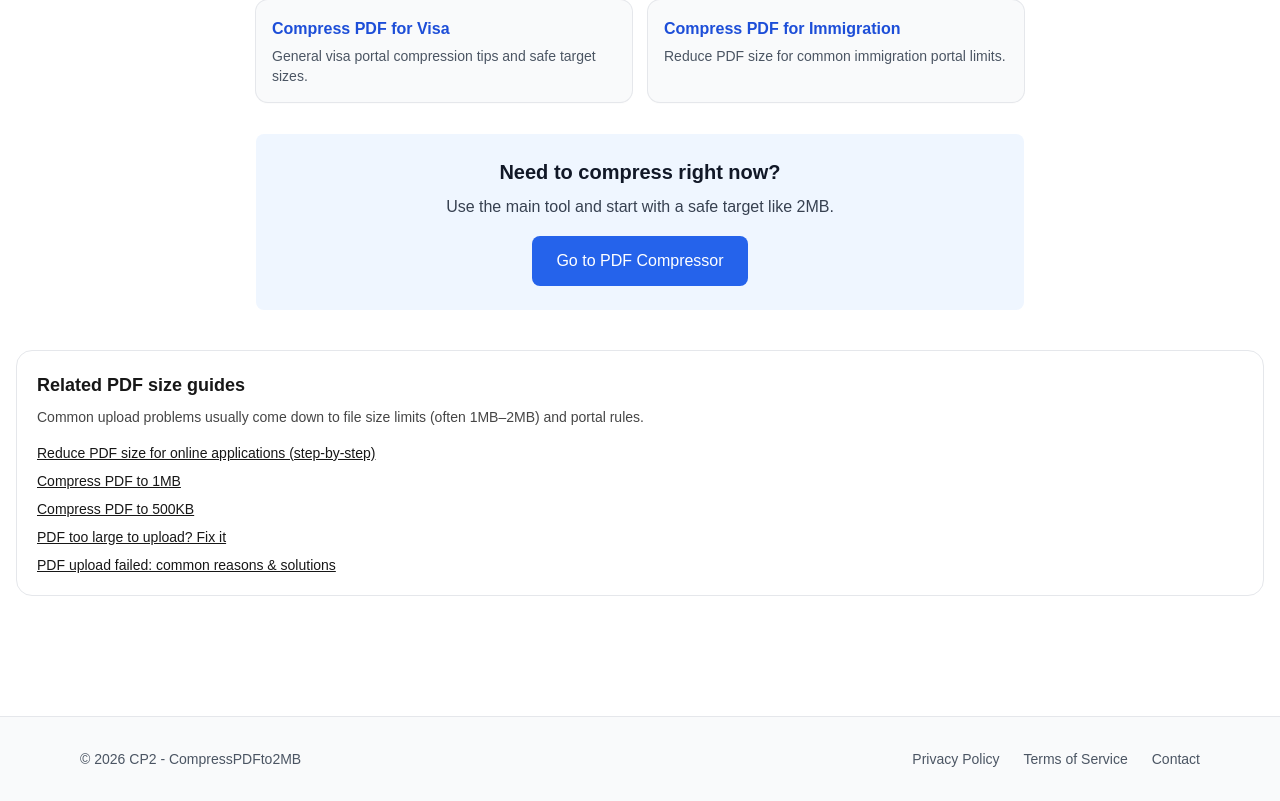
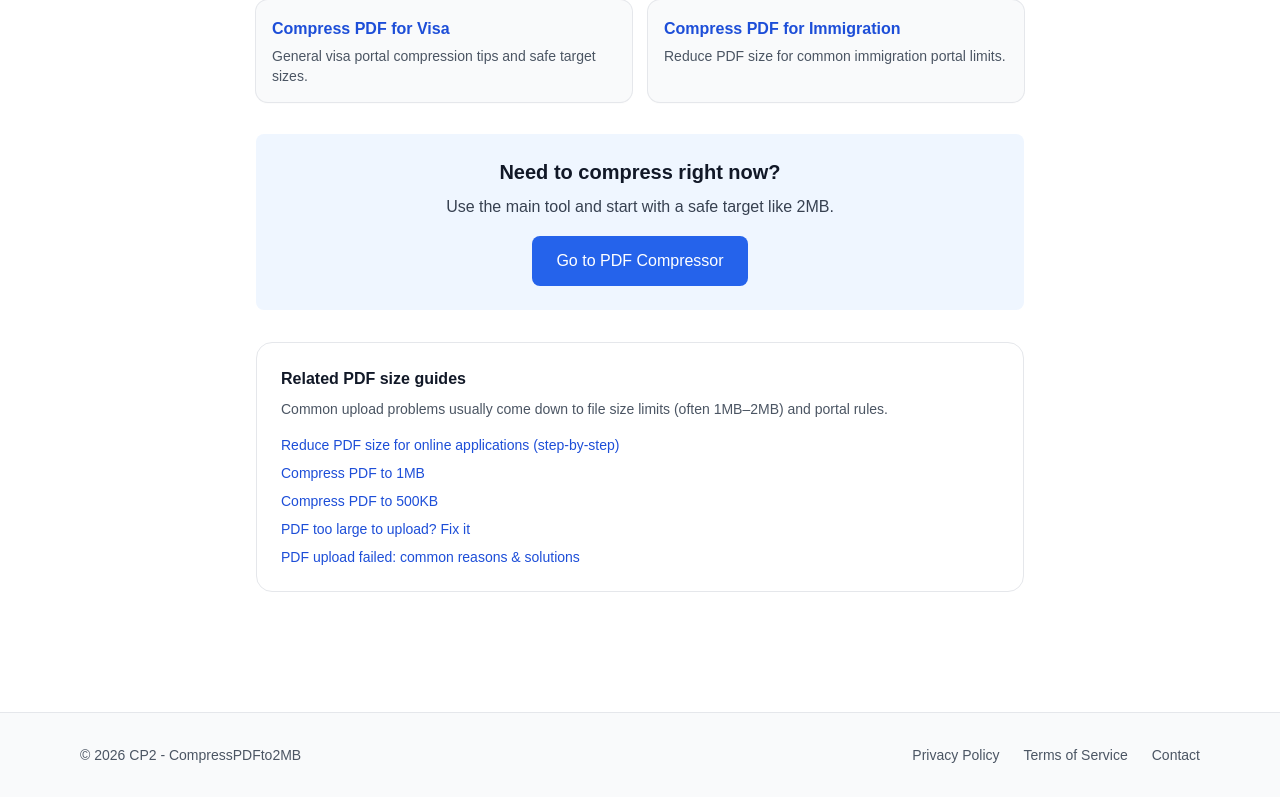
Before and after one commit to behicyildirim/compresspdfto2mb, a Next.js app: page /immigration-pdf-upload-guide in a window 1280 px wide. Shown: the part 926-1727 px from the top of the page. Built offline with nearby package versions, Linux system fonts and the light colour scheme.

Commit message:
Fix online application page related links contrast + use Next Link

```diff
--- a/app/immigration-pdf-upload-guide/page.tsx
+++ b/app/immigration-pdf-upload-guide/page.tsx
@@ -24,7 +24,8 @@ export default function ImmigrationPdfUploadGuidePage() {
             <h2 className="text-2xl font-semibold">Most Common Upload Targets</h2>
             <p className="mt-2 text-gray-700">
               When you are not sure about the exact portal limit, compressing to
-              2MB is a safe starting point. For stricter portals, 1MB may be required.
+              2MB is a safe starting point. For stricter portals, 1MB may be
+              required.
             </p>
 
             <div className="mt-4 flex flex-wrap gap-3">
@@ -33,95 +34,112 @@ export default function ImmigrationPdfUploadGuidePage() {
                 { href: "/compress-pdf-to-2mb", label: "Compress to 2MB" },
                 { href: "/compress-pdf-to-5mb", label: "Compress to 5MB" },
               ].map((i) => (
-                <a
+                <Link
                   key={i.href}
                   href={i.href}
                   className="rounded-xl bg-gray-50 px-4 py-2 text-sm font-semibold text-blue-700 ring-1 ring-gray-200 hover:bg-blue-50 transition"
                 >
                   {i.label}
-                </a>
+                </Link>
               ))}
             </div>
+
             <div className="mt-6 rounded-2xl border border-gray-200 bg-gray-50 p-5">
-  <h3 className="font-semibold text-gray-900">Having upload errors?</h3>
+              <h3 className="font-semibold text-gray-900">
+                Having upload errors?
+              </h3>
               <p className="mt-1 text-sm text-gray-600">
-    If the portal rejects your PDF, see the most common causes and quick fixes.
+                If the portal rejects your PDF, see the most common causes and
+                quick fixes.
               </p>
-  <a
+              <Link
                 href="/pdf-upload-failed"
                 className="inline-block mt-3 text-sm font-semibold text-blue-700 hover:underline"
               >
                 Fix “PDF upload failed” errors →
-  </a>
+              </Link>
             </div>
           </section>
 
           <section>
             <h2 className="text-2xl font-semibold">Immigration & Visa Guides</h2>
             <p className="mt-2 text-gray-700">
-              Pick the portal you are applying through and follow the recommended file size.
+              Pick the portal you are applying through and follow the recommended
+              file size.
             </p>
 
             <div className="mt-6 grid grid-cols-1 sm:grid-cols-2 gap-4">
-              <a
+              <Link
                 href="/pdf-size-limit-for-uscis"
                 className="rounded-xl bg-gray-50 px-4 py-4 shadow-sm ring-1 ring-gray-200 hover:bg-blue-50 transition"
               >
-                <h3 className="font-semibold text-blue-700">USCIS PDF Size Limit</h3>
+                <h3 className="font-semibold text-blue-700">
+                  USCIS PDF Size Limit
+                </h3>
                 <p className="text-sm text-gray-600 mt-1">
                   Learn USCIS upload issues and how to compress to a safe size.
                 </p>
-              </a>
+              </Link>
 
-              <a
+              <Link
                 href="/canada-immigration-pdf-size-limit"
                 className="rounded-xl bg-gray-50 px-4 py-4 shadow-sm ring-1 ring-gray-200 hover:bg-blue-50 transition"
               >
-                <h3 className="font-semibold text-blue-700">Canada IRCC Upload Limits</h3>
+                <h3 className="font-semibold text-blue-700">
+                  Canada IRCC Upload Limits
+                </h3>
                 <p className="text-sm text-gray-600 mt-1">
                   Tips for IRCC portal uploads and how to reduce PDF size to 2MB.
                 </p>
-              </a>
+              </Link>
 
-              <a
+              <Link
                 href="/uk-visa-pdf-size-limit"
                 className="rounded-xl bg-gray-50 px-4 py-4 shadow-sm ring-1 ring-gray-200 hover:bg-blue-50 transition"
               >
-                <h3 className="font-semibold text-blue-700">UK Visa PDF Size Limit</h3>
+                <h3 className="font-semibold text-blue-700">
+                  UK Visa PDF Size Limit
+                </h3>
                 <p className="text-sm text-gray-600 mt-1">
                   Reduce file size for UKVI document uploads.
                 </p>
-              </a>
+              </Link>
 
-              <a
+              <Link
                 href="/schengen-visa-pdf-size-limit"
                 className="rounded-xl bg-gray-50 px-4 py-4 shadow-sm ring-1 ring-gray-200 hover:bg-blue-50 transition"
               >
-                <h3 className="font-semibold text-blue-700">Schengen Visa PDF Limit</h3>
+                <h3 className="font-semibold text-blue-700">
+                  Schengen Visa PDF Limit
+                </h3>
                 <p className="text-sm text-gray-600 mt-1">
                   Meet strict embassy upload requirements with smaller PDFs.
                 </p>
-              </a>
+              </Link>
 
-              <a
+              <Link
                 href="/compress-pdf-for-visa"
                 className="rounded-xl bg-gray-50 px-4 py-4 shadow-sm ring-1 ring-gray-200 hover:bg-blue-50 transition"
               >
-                <h3 className="font-semibold text-blue-700">Compress PDF for Visa</h3>
+                <h3 className="font-semibold text-blue-700">
+                  Compress PDF for Visa
+                </h3>
                 <p className="text-sm text-gray-600 mt-1">
                   General visa portal compression tips and safe target sizes.
                 </p>
-              </a>
+              </Link>
 
-              <a
+              <Link
                 href="/compress-pdf-for-immigration"
                 className="rounded-xl bg-gray-50 px-4 py-4 shadow-sm ring-1 ring-gray-200 hover:bg-blue-50 transition"
               >
-                <h3 className="font-semibold text-blue-700">Compress PDF for Immigration</h3>
+                <h3 className="font-semibold text-blue-700">
+                  Compress PDF for Immigration
+                </h3>
                 <p className="text-sm text-gray-600 mt-1">
                   Reduce PDF size for common immigration portal limits.
                 </p>
-              </a>
+              </Link>
             </div>
           </section>
 
@@ -139,42 +157,62 @@ export default function ImmigrationPdfUploadGuidePage() {
               Go to PDF Compressor
             </Link>
           </section>
-        </div>
-      </div>
-      <section className="mt-10 rounded-2xl border p-5">
-  <h2 className="text-lg font-semibold">Related PDF size guides</h2>
-  <p className="mt-2 text-sm opacity-80">
-    Common upload problems usually come down to file size limits (often 1MB–2MB) and portal rules.
+
+          {/* ✅ FIXED: high-contrast related links block */}
+          <section className="mt-10 rounded-2xl border border-gray-200 bg-white p-6">
+            <h2 className="text-base font-semibold text-gray-900">
+              Related PDF size guides
+            </h2>
+            <p className="mt-2 text-sm text-gray-600">
+              Common upload problems usually come down to file size limits (often
+              1MB–2MB) and portal rules.
             </p>
 
-  <ul className="mt-4 grid gap-2 text-sm">
+            <ul className="mt-4 space-y-2 text-sm">
               <li>
-      <Link className="underline" href="/reduce-pdf-size-for-online-application">
+                <Link
+                  href="/reduce-pdf-size-for-online-application"
+                  className="font-medium text-blue-700 hover:underline"
+                >
                   Reduce PDF size for online applications (step-by-step)
                 </Link>
               </li>
               <li>
-      <Link className="underline" href="/compress-pdf-to-1mb">
+                <Link
+                  href="/compress-pdf-to-1mb"
+                  className="font-medium text-blue-700 hover:underline"
+                >
                   Compress PDF to 1MB
                 </Link>
               </li>
               <li>
-      <Link className="underline" href="/compress-pdf-to-500kb">
+                <Link
+                  href="/compress-pdf-to-500kb"
+                  className="font-medium text-blue-700 hover:underline"
+                >
                   Compress PDF to 500KB
                 </Link>
               </li>
               <li>
-      <Link className="underline" href="/pdf-too-large-to-upload">
+                <Link
+                  href="/pdf-too-large-to-upload"
+                  className="font-medium text-blue-700 hover:underline"
+                >
                   PDF too large to upload? Fix it
                 </Link>
               </li>
               <li>
-      <Link className="underline" href="/pdf-upload-failed">
+                <Link
+                  href="/pdf-upload-failed"
+                  className="font-medium text-blue-700 hover:underline"
+                >
                   PDF upload failed: common reasons & solutions
                 </Link>
               </li>
             </ul>
           </section>
+        </div>
+      </div>
     </main>
   );
 }
--- a/app/reduce-pdf-size-for-online-application/page.tsx
+++ b/app/reduce-pdf-size-for-online-application/page.tsx
@@ -22,36 +22,38 @@ export default function ReducePdfSizeForOnlineApplicationPage() {
         <div className="mt-10 space-y-8 leading-relaxed">
           <section>
             <h2 className="text-2xl font-semibold">Recommended target sizes</h2>
-            <p className="mt-2">
+            <p className="mt-2 text-gray-700">
               Most portals accept 2MB. Some applications require 1MB or even
               500KB.
             </p>
 
             <div className="mt-4 flex flex-wrap gap-3">
-              <a
+              <Link
                 href="/compress-pdf-to-2mb"
                 className="rounded-xl bg-gray-50 px-4 py-2 text-sm font-semibold text-blue-700 ring-1 ring-gray-200 hover:bg-blue-50 transition"
               >
                 2MB (Most common)
-              </a>
-              <a
+              </Link>
+
+              <Link
                 href="/compress-pdf-to-1mb"
                 className="rounded-xl bg-gray-50 px-4 py-2 text-sm font-semibold text-blue-700 ring-1 ring-gray-200 hover:bg-blue-50 transition"
               >
                 1MB (Stricter portals)
-              </a>
-              <a
+              </Link>
+
+              <Link
                 href="/compress-pdf-to-500kb"
                 className="rounded-xl bg-gray-50 px-4 py-2 text-sm font-semibold text-blue-700 ring-1 ring-gray-200 hover:bg-blue-50 transition"
               >
                 500KB (Very strict)
-              </a>
+              </Link>
             </div>
           </section>
 
           <section>
             <h2 className="text-2xl font-semibold">What to do if it still fails</h2>
-            <ul className="mt-3 list-disc pl-6 space-y-2">
+            <ul className="mt-3 list-disc pl-6 space-y-2 text-gray-700">
               <li>Split the PDF into two smaller files (if allowed).</li>
               <li>Remove blank pages and re-export.</li>
               <li>Re-scan in grayscale (150–300 DPI).</li>
@@ -62,7 +64,7 @@ export default function ReducePdfSizeForOnlineApplicationPage() {
           <section>
             <h2 className="text-2xl font-semibold">Popular application types</h2>
             <div className="mt-4 grid grid-cols-1 sm:grid-cols-2 gap-4">
-              <a
+              <Link
                 href="/compress-pdf-for-job-application"
                 className="rounded-xl bg-gray-50 px-4 py-4 shadow-sm ring-1 ring-gray-200 hover:bg-blue-50 transition"
               >
@@ -70,9 +72,9 @@ export default function ReducePdfSizeForOnlineApplicationPage() {
                 <p className="text-sm text-gray-600 mt-1">
                   Make your resume and documents fit common upload limits.
                 </p>
-              </a>
+              </Link>
 
-              <a
+              <Link
                 href="/compress-pdf-for-government-forms"
                 className="rounded-xl bg-gray-50 px-4 py-4 shadow-sm ring-1 ring-gray-200 hover:bg-blue-50 transition"
               >
@@ -80,14 +82,14 @@ export default function ReducePdfSizeForOnlineApplicationPage() {
                 <p className="text-sm text-gray-600 mt-1">
                   Reduce PDFs to meet strict official portal limits.
                 </p>
-              </a>
+              </Link>
             </div>
           </section>
 
           <section>
             <h2 className="text-2xl font-semibold">Related help</h2>
             <div className="mt-4 grid grid-cols-1 sm:grid-cols-2 gap-4">
-              <a
+              <Link
                 href="/pdf-upload-failed"
                 className="rounded-xl bg-gray-50 px-4 py-4 shadow-sm ring-1 ring-gray-200 hover:bg-blue-50 transition"
               >
@@ -95,17 +97,19 @@ export default function ReducePdfSizeForOnlineApplicationPage() {
                 <p className="text-sm text-gray-600 mt-1">
                   Fix upload errors quickly with a checklist.
                 </p>
-              </a>
+              </Link>
 
-              <a
+              <Link
                 href="/pdf-too-large-to-upload"
                 className="rounded-xl bg-gray-50 px-4 py-4 shadow-sm ring-1 ring-gray-200 hover:bg-blue-50 transition"
               >
-                <h3 className="font-semibold text-blue-700">PDF Too Large to Upload</h3>
+                <h3 className="font-semibold text-blue-700">
+                  PDF Too Large to Upload
+                </h3>
                 <p className="text-sm text-gray-600 mt-1">
                   The quickest ways to reduce PDF file size.
                 </p>
-              </a>
+              </Link>
             </div>
           </section>
 
@@ -121,42 +125,62 @@ export default function ReducePdfSizeForOnlineApplicationPage() {
               Go to PDF Compressor
             </Link>
           </section>
-        </div>
-      </div>
-      <section className="mt-10 rounded-2xl border p-5">
-  <h2 className="text-lg font-semibold">Related PDF upload fixes</h2>
-  <p className="mt-2 text-sm opacity-80">
-    If your portal rejects the file, check the limit first (1MB/500KB) and common upload rules.
+
+          {/* ✅ FIXED: high-contrast related links block */}
+          <section className="mt-10 rounded-2xl border border-gray-200 bg-white p-6">
+            <h2 className="text-base font-semibold text-gray-900">
+              Related PDF upload fixes
+            </h2>
+            <p className="mt-2 text-sm text-gray-600">
+              If your portal rejects the file, check the limit first (1MB/500KB)
+              and common upload rules.
             </p>
 
-  <ul className="mt-4 grid gap-2 text-sm">
+            <ul className="mt-4 space-y-2 text-sm">
               <li>
-      <Link className="underline" href="/immigration-pdf-upload-guide">
+                <Link
+                  href="/immigration-pdf-upload-guide"
+                  className="font-medium text-blue-700 hover:underline"
+                >
                   Immigration PDF upload guide (limits, format & rules)
                 </Link>
               </li>
               <li>
-      <Link className="underline" href="/compress-pdf-to-1mb">
+                <Link
+                  href="/compress-pdf-to-1mb"
+                  className="font-medium text-blue-700 hover:underline"
+                >
                   Compress PDF to 1MB
                 </Link>
               </li>
               <li>
-      <Link className="underline" href="/compress-pdf-to-500kb">
+                <Link
+                  href="/compress-pdf-to-500kb"
+                  className="font-medium text-blue-700 hover:underline"
+                >
                   Compress PDF to 500KB
                 </Link>
               </li>
               <li>
-      <Link className="underline" href="/pdf-too-large-to-upload">
+                <Link
+                  href="/pdf-too-large-to-upload"
+                  className="font-medium text-blue-700 hover:underline"
+                >
                   PDF too large to upload? Fix it
                 </Link>
               </li>
               <li>
-      <Link className="underline" href="/pdf-upload-failed">
+                <Link
+                  href="/pdf-upload-failed"
+                  className="font-medium text-blue-700 hover:underline"
+                >
                   PDF upload failed: common reasons & solutions
                 </Link>
               </li>
             </ul>
           </section>
+        </div>
+      </div>
     </main>
   );
 }
```
Lines whose indentation alone changed are shown as unchanged.
